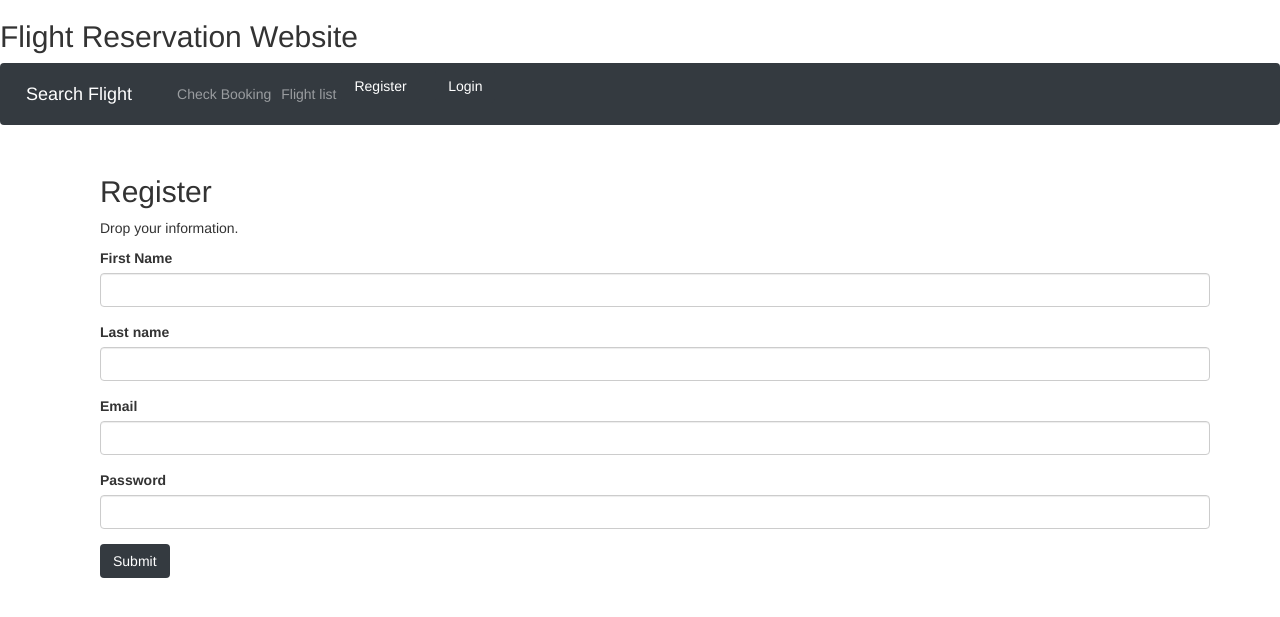
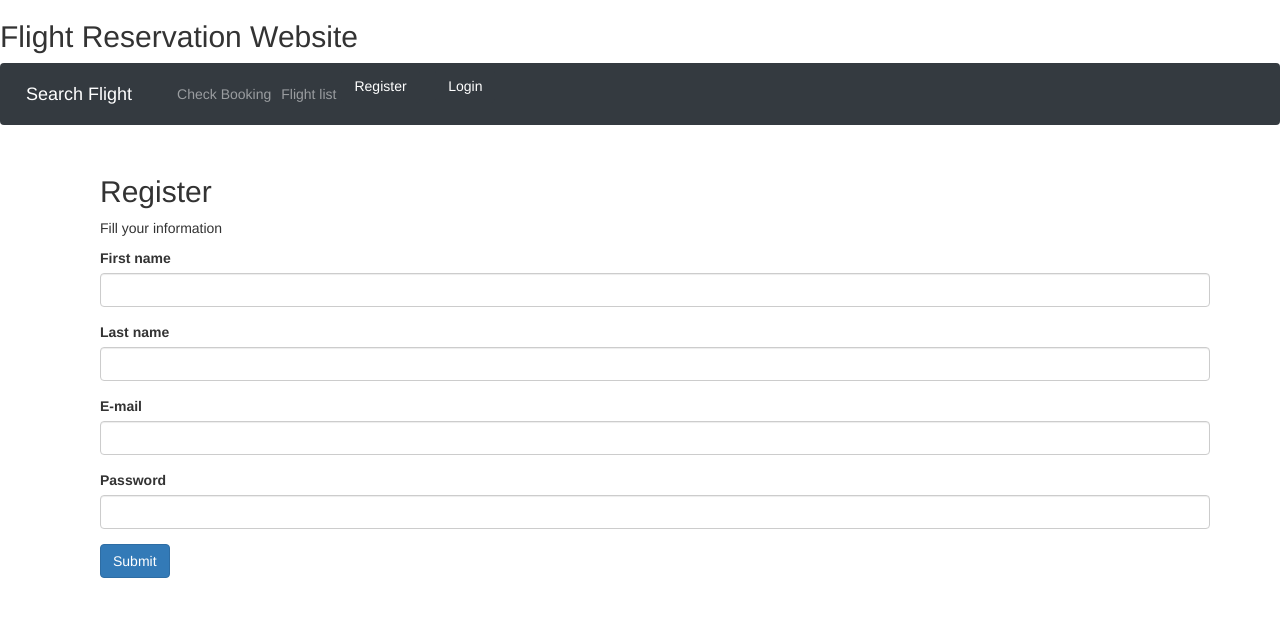
Before and after one commit to yuii88/231_full_code, a Django app: page /register/ in a window 1280 px wide. Shown: the top 617 px of the page. Run offline with Django 3.2, Linux system fonts and the light colour scheme; some libraries are stand-ins or nearby versions.

Commit message:
login system

```diff
--- a/Django 50 Hrs/firstweb/myapp/admin.py
+++ b/Django 50 Hrs/firstweb/myapp/admin.py
@@ -1,5 +1,6 @@
 from django.contrib import admin
 
-from .models import Allproduct
+from .models import *
 
 admin.site.register(Allproduct)
+admin.site.register(Profile)
--- a/Django 50 Hrs/firstweb/myapp/template/myapp/register.html
+++ b/Django 50 Hrs/firstweb/myapp/template/myapp/register.html
@@ -2,18 +2,16 @@
 
 {% block article %}
 
-
-<div class="container" style="margin-bottom: 50px">
+ <div class="container" style="margin-bottom: 50px">
   <!-- หน้าที่ใช้สำหรับเพิ่มสินค้าลง database โดนที่ไม่ต้องเข้าไปเพิ่มในหน้า Django administration -->
       <h2>Register</h2>
-  <p>Drop your information.</p>
+  <p>Fill your information </p>
   <form method="POST" >
     <!-- enctype="multipart/form-data" ต้องใส่ เมื่อเกี่ยวกับไฟล์ต่างๆ ex. .pdf .jpg etc. -->
     {% csrf_token %} <!--ระบบ security of Django-->
 
-
     <div class="form-group">
-      <label for="first_name">First Name</label>
+      <label for="first_name">First name</label>
       <input type="text" class="form-control" id="first_name" name="first_name">
     </div>
 
@@ -23,7 +21,7 @@
     </div>
 
     <div class="form-group">
-      <label for="email">Email</label>
+      <label for="email">E-mail</label>
       <input type="email" class="form-control" id="email" name="email">
     </div>
 
@@ -33,7 +31,7 @@
     </div>
 
 
-    <button type="submit" class="btn btn-dark">Submit</button>
+    <button type="submit" class="btn btn-primary">Submit</button>
 
 
   </form>
--- a/Django 50 Hrs/firstweb/myapp/views.py
+++ b/Django 50 Hrs/firstweb/myapp/views.py
@@ -1,6 +1,7 @@
 from django.shortcuts import render
 from django.http import HttpResponse
 from django.core.files.storage import FileSystemStorage
+from .models import *
 #from django.http import HttpResponse โชข้อความหน้าเว็บ
 
 def Home(request):
```
Also changed, not shown: Django 50 Hrs/firstweb/db.sqlite3.
